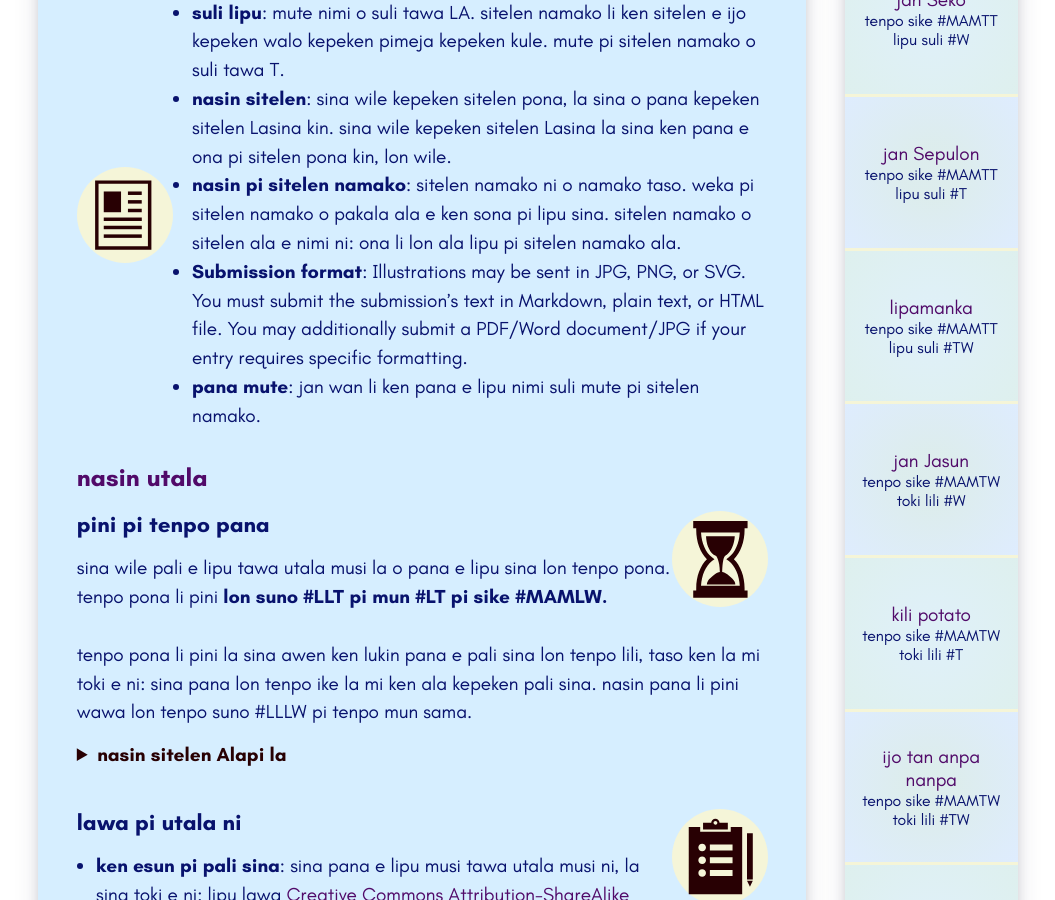
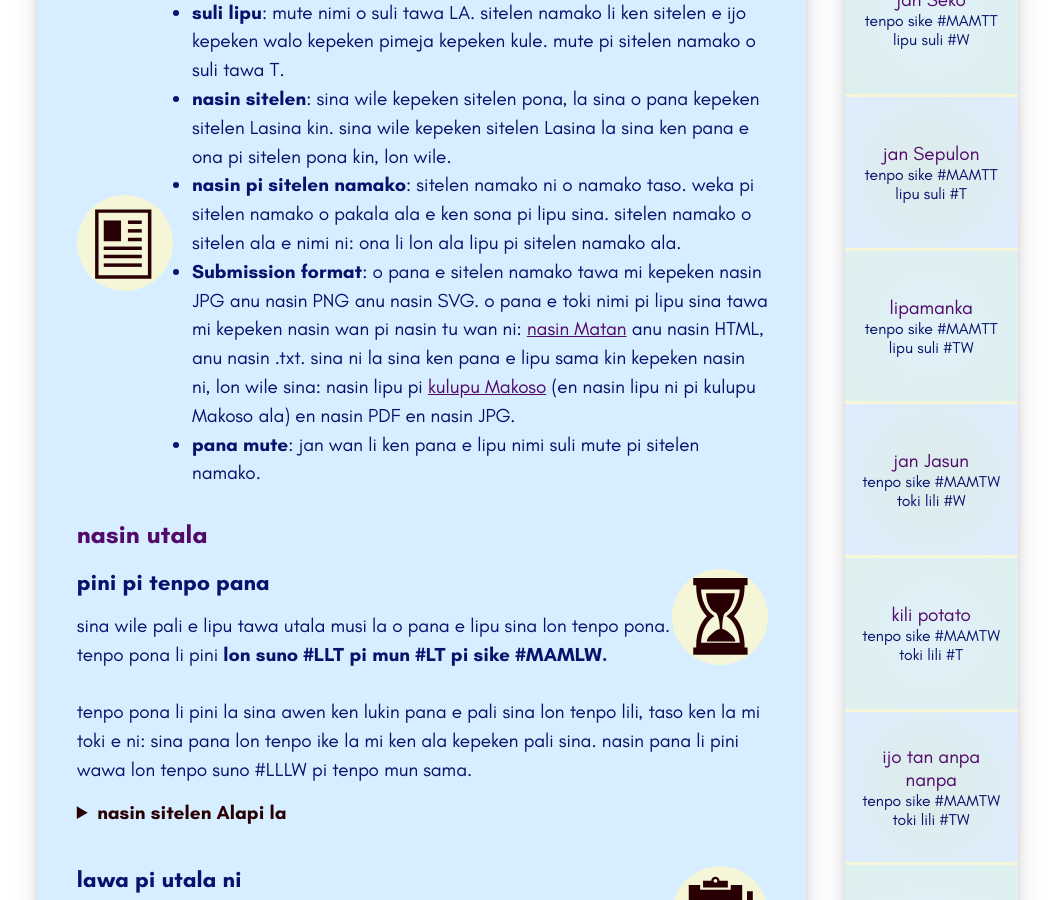
Before and after one commit to raacz/utala, a Jekyll site: the page built from index.md, in a window 1280 px wide and 900 px high, scrolled down 1898 px. Shown: the whole window, without its empty margins (112-1167 px from the left). Built offline with Jekyll 4.4.1, drawn with Linux system fonts in a browser that asks for light colours.

Commit message:
o weka e kipisi lili pi toki inli lon insa pi toki pona

```diff
--- a/index.md
+++ b/index.md
@@ -227,7 +227,7 @@ kulupu o, tenpo sin la utala musi pi pali lipu li open a. o lukin e sona ale. te
 - **suli lipu**: mute nimi o suli tawa LA. sitelen namako li ken sitelen e ijo  kepeken walo kepeken pimeja kepeken kule. mute pi sitelen namako o suli tawa T.
 - **nasin sitelen**: sina wile kepeken sitelen pona, la sina o pana kepeken sitelen Lasina kin. sina wile kepeken sitelen Lasina la sina ken pana e ona pi sitelen pona kin, lon wile.
 - **nasin pi sitelen namako**:  sitelen namako ni o namako taso. weka pi sitelen namako o pakala ala e ken sona pi lipu sina. sitelen namako o sitelen ala e nimi ni: ona li lon ala lipu pi sitelen namako ala.
-- **Submission format**:  Illustrations may be sent in JPG, PNG, or SVG. You must submit the submission's text in Markdown, plain text, or HTML file. You may additionally submit a PDF/Word document/JPG if your entry requires specific formatting.
+- **Submission format**:  o pana e sitelen namako tawa mi kepeken nasin JPG anu nasin PNG anu nasin SVG. o pana e toki nimi pi lipu sina tawa mi kepeken nasin wan pi nasin tu wan ni: [nasin Matan](#nasin-matan-li-seme) anu nasin HTML, anu nasin .txt. sina ni la sina ken pana e lipu sama kin kepeken nasin ni, lon wile sina: nasin lipu pi [kulupu Makoso](https://tok.wikipedia.org/wiki/kulupu_Makoso) (en nasin lipu ni pi kulupu Makoso ala) en nasin PDF en nasin JPG.
 - **pana mute**: jan wan li ken pana e lipu nimi suli mute pi sitelen namako.
 
 </div>
```
